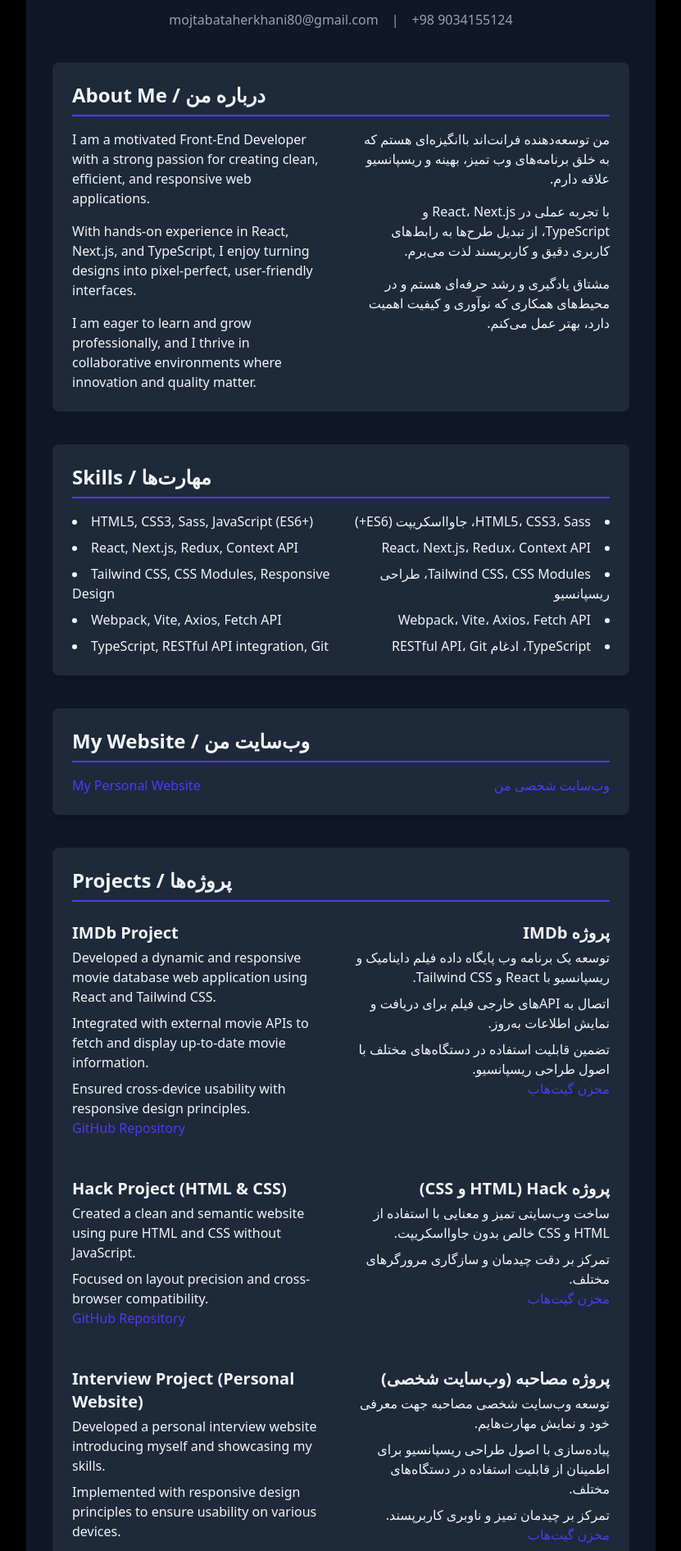
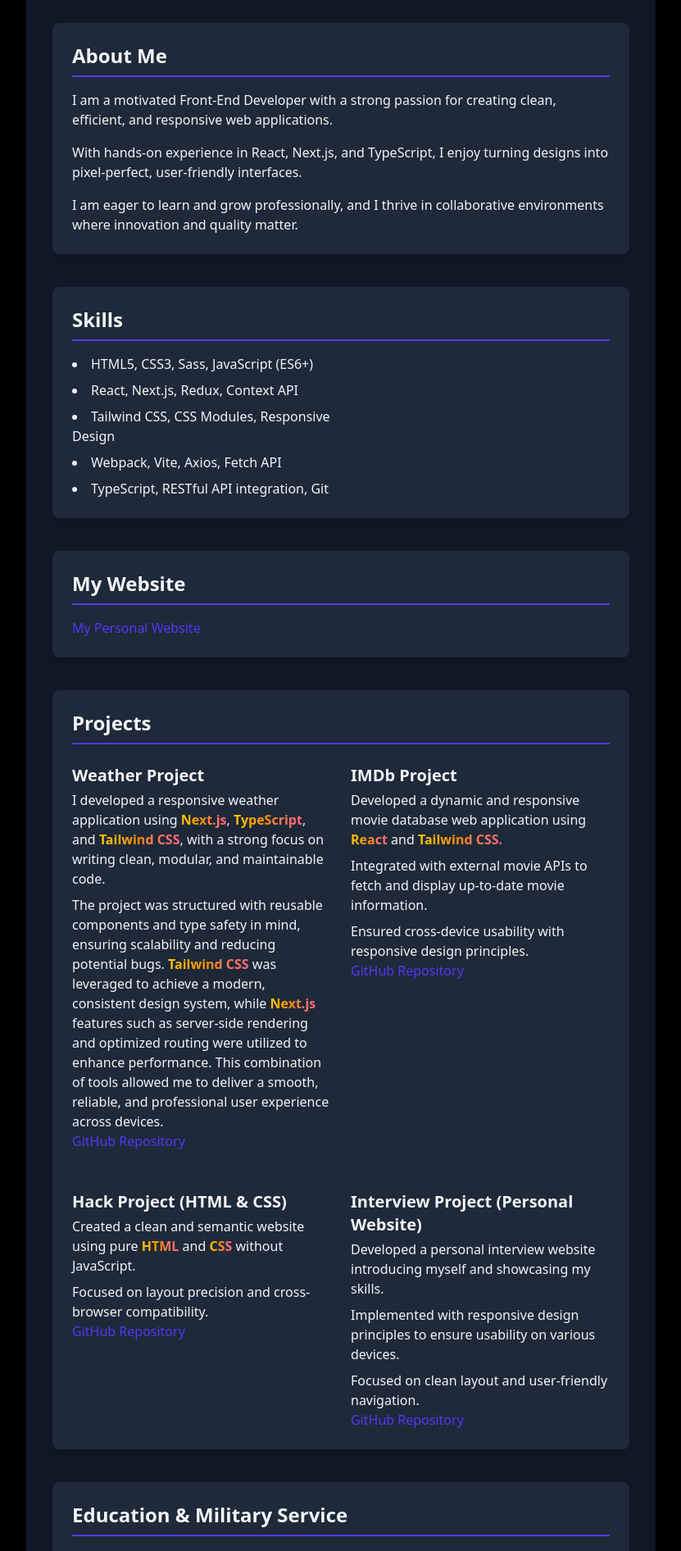
Before and after one commit to mojitaher/myinterview, a Next.js app: page /Resum in a window 1280 px wide. Shown: the part 160-2052 px from the top of the page at 82% size, without its empty margins (224-1055 px from the left). Built offline with nearby package versions, Linux system fonts and the light colour scheme.

Commit message:
resume updated

```diff
--- a/src/app/Resum/page.tsx
+++ b/src/app/Resum/page.tsx
@@ -16,14 +16,15 @@ export default function Resume() {
           </button>
         </div>
       </div>
+
       <div className="max-w-3xl mx-auto p-8 bg-gray-50 dark:bg-gray-900 rounded-lg shadow-lg font-sans text-gray-800 dark:text-gray-100">
         {/* Header */}
         <header className="mb-10 text-center">
           <h1 className="text-5xl font-extrabold tracking-tight mb-1 text-indigo-700 dark:text-indigo-400">
-            Mojtaba Taherkhani / مجتبی طاهرخانی
+            Mojtaba Taherkhani
           </h1>
           <p className="text-xl font-semibold text-gray-600 dark:text-gray-400">
-            Front-End Developer / توسعه‌دهنده فرانت‌اند
+            Front-End Developer
           </p>
           <div className="mt-3 text-gray-600 dark:text-gray-400 space-x-4">
             <a
@@ -42,10 +43,9 @@ export default function Resume() {
         {/* About Me */}
         <section className="mb-10 p-6 bg-white dark:bg-gray-800 rounded-lg shadow-md">
           <h2 className="text-2xl font-semibold border-b-2 border-indigo-600 pb-2 mb-4">
-            About Me / درباره من
+            About Me
           </h2>
-          <div className="grid grid-cols-1 md:grid-cols-2 gap-6">
-            <div className="text-left">
+          <div>
             <p>
               I am a motivated Front-End Developer with a strong passion for
               creating clean, efficient, and responsive web applications.
@@ -60,27 +60,12 @@ export default function Resume() {
               collaborative environments where innovation and quality matter.
             </p>
           </div>
-            <div className="text-right" dir="rtl">
-              <p>
-                من توسعه‌دهنده فرانت‌اند باانگیزه‌ای هستم که به خلق برنامه‌های
-                وب تمیز، بهینه و ریسپانسیو علاقه دارم.
-              </p>
-              <p className="mt-4">
-                با تجربه عملی در React، Next.js و TypeScript، از تبدیل طرح‌ها به
-                رابط‌های کاربری دقیق و کاربرپسند لذت می‌برم.
-              </p>
-              <p className="mt-4">
-                مشتاق یادگیری و رشد حرفه‌ای هستم و در محیط‌های همکاری که نوآوری
-                و کیفیت اهمیت دارد، بهتر عمل می‌کنم.
-              </p>
-            </div>
-          </div>
         </section>
 
         {/* Skills */}
         <section className="mb-10 p-6 bg-white dark:bg-gray-800 rounded-lg shadow-md">
           <h2 className="text-2xl font-semibold border-b-2 border-indigo-600 pb-2 mb-4">
-            Skills / مهارت‌ها
+            Skills
           </h2>
           <div className="grid grid-cols-1 md:grid-cols-2 gap-6">
             <ul className="list-disc list-inside space-y-2 text-left">
@@ -90,23 +75,13 @@ export default function Resume() {
               <li>Webpack, Vite, Axios, Fetch API</li>
               <li>TypeScript, RESTful API integration, Git</li>
             </ul>
-            <ul
-              className="list-disc list-inside space-y-2 text-right"
-              dir="rtl"
-            >
-              <li>HTML5، CSS3، Sass، جاوااسکریپت (ES6+)</li>
-              <li>React، Next.js، Redux، Context API</li>
-              <li>Tailwind CSS، CSS Modules، طراحی ریسپانسیو</li>
-              <li>Webpack، Vite، Axios، Fetch API</li>
-              <li>TypeScript، ادغام RESTful API، Git</li>
-            </ul>
           </div>
         </section>
 
         {/* My Website */}
         <section className="mb-10 p-6 bg-white dark:bg-gray-800 rounded-lg shadow-md">
           <h2 className="text-2xl font-semibold border-b-2 border-indigo-600 pb-2 mb-4">
-            My Website / وب‌سایت من
+            My Website
           </h2>
           <div className="grid grid-cols-1 md:grid-cols-2 gap-6">
             <a
@@ -117,29 +92,74 @@ export default function Resume() {
             >
               My Personal Website
             </a>
-            <a
-              href="https://myinterview-moji.vercel.app/"
-              target="_blank"
-              rel="noopener noreferrer"
-              className="text-indigo-600 hover:underline text-right"
-              dir="rtl"
-            >
-              وب‌سایت شخصی من
-            </a>
           </div>
         </section>
 
         {/* Projects */}
         <section className="mb-10 p-6 bg-white dark:bg-gray-800 rounded-lg shadow-md">
           <h2 className="text-2xl font-semibold border-b-2 border-indigo-600 pb-2 mb-6">
-            Projects / پروژه‌ها
+            Projects
           </h2>
           <div className="grid grid-cols-1 md:grid-cols-2 gap-6">
+            {/* Weather Project */}
+            <div className="mb-6 text-left">
+              <h3 className="text-xl font-semibold mb-1">Weather Project</h3>
+              <p>
+                I developed a responsive weather application using{" "}
+                <strong className="font-bold bg-clip-text text-transparent bg-gradient-to-r from-yellow-400 via-orange-400 to-rose-400 drop-shadow-xl">
+                  Next.js
+                </strong>
+                ,{" "}
+                <strong className="font-bold bg-clip-text text-transparent bg-gradient-to-r from-yellow-400 via-orange-400 to-rose-400 drop-shadow-xl">
+                  TypeScript
+                </strong>
+                , and{" "}
+                <strong className="font-bold bg-clip-text text-transparent bg-gradient-to-r from-yellow-400 via-orange-400 to-rose-400 drop-shadow-xl">
+                  Tailwind CSS
+                </strong>
+                , with a strong focus on writing clean, modular, and
+                maintainable code.
+              </p>
+              <p className="mt-2">
+                The project was structured with reusable components and type
+                safety in mind, ensuring scalability and reducing potential
+                bugs.{" "}
+                <strong className="font-bold bg-clip-text text-transparent bg-gradient-to-r from-yellow-400 via-orange-400 to-rose-400 drop-shadow-xl">
+                  Tailwind CSS
+                </strong>{" "}
+                was leveraged to achieve a modern, consistent design system,
+                while{" "}
+                <strong className="font-bold bg-clip-text text-transparent bg-gradient-to-r from-yellow-400 via-orange-400 to-rose-400 drop-shadow-xl">
+                  Next.js
+                </strong>{" "}
+                features such as server-side rendering and optimized routing
+                were utilized to enhance performance. This combination of tools
+                allowed me to deliver a smooth, reliable, and professional user
+                experience across devices.
+              </p>
+              <a
+                href="https://github.com/mojitaher/weather.git"
+                target="_blank"
+                rel="noopener noreferrer"
+                className="text-indigo-600 hover:underline"
+              >
+                GitHub Repository
+              </a>
+            </div>
+
+            {/* IMDb Project */}
             <div className="mb-6 text-left">
               <h3 className="text-xl font-semibold mb-1">IMDb Project</h3>
               <p>
                 Developed a dynamic and responsive movie database web
-                application using React and Tailwind CSS.
+                application using{" "}
+                <strong className="font-bold bg-clip-text text-transparent bg-gradient-to-r from-yellow-400 via-orange-400 to-rose-400 drop-shadow-xl">
+                  React
+                </strong>{" "}
+                and{" "}
+                <strong className="font-bold bg-clip-text text-transparent bg-gradient-to-r from-yellow-400 via-orange-400 to-rose-400 drop-shadow-xl">
+                  Tailwind CSS.
+                </strong>
               </p>
               <p className="mt-2">
                 Integrated with external movie APIs to fetch and display
@@ -158,35 +178,21 @@ export default function Resume() {
                 GitHub Repository
               </a>
             </div>
-            <div className="mb-6 text-right" dir="rtl">
-              <h3 className="text-xl font-semibold mb-1">پروژه IMDb</h3>
-              <p>
-                توسعه یک برنامه وب پایگاه داده فیلم داینامیک و ریسپانسیو با
-                React و Tailwind CSS.
-              </p>
-              <p className="mt-2">
-                اتصال به APIهای خارجی فیلم برای دریافت و نمایش اطلاعات به‌روز.
-              </p>
-              <p className="mt-2">
-                تضمین قابلیت استفاده در دستگاه‌های مختلف با اصول طراحی
-                ریسپانسیو.
-              </p>
-              <a
-                href="https://github.com/mojitaher/IMDB.git"
-                target="_blank"
-                rel="noopener noreferrer"
-                className="text-indigo-600 hover:underline"
-              >
-                مخزن گیت‌هاب
-              </a>
-            </div>
 
+            {/* Hack Project */}
             <div className="mb-6 text-left">
               <h3 className="text-xl font-semibold mb-1">
                 Hack Project (HTML & CSS)
               </h3>
               <p>
-                Created a clean and semantic website using pure HTML and CSS
+                Created a clean and semantic website using pure{" "}
+                <strong className="font-bold bg-clip-text text-transparent bg-gradient-to-r from-yellow-400 via-orange-400 to-rose-400 ">
+                  HTML
+                </strong>{" "}
+                and{" "}
+                <strong className="font-bold bg-clip-text text-transparent bg-gradient-to-r from-yellow-400 via-orange-400 to-rose-400 ">
+                  CSS
+                </strong>{" "}
                 without JavaScript.
               </p>
               <p className="mt-2">
@@ -201,27 +207,8 @@ export default function Resume() {
                 GitHub Repository
               </a>
             </div>
-            <div className="mb-6 text-right" dir="rtl">
-              <h3 className="text-xl font-semibold mb-1">
-                پروژه Hack (HTML و CSS)
-              </h3>
-              <p>
-                ساخت وب‌سایتی تمیز و معنایی با استفاده از HTML و CSS خالص بدون
-                جاوااسکریپت.
-              </p>
-              <p className="mt-2">
-                تمرکز بر دقت چیدمان و سازگاری مرورگرهای مختلف.
-              </p>
-              <a
-                href="https://github.com/mojitaher/hacker.git"
-                target="_blank"
-                rel="noopener noreferrer"
-                className="text-indigo-600 hover:underline"
-              >
-                مخزن گیت‌هاب
-              </a>
-            </div>
 
+            {/* Interview Project */}
             <div className="text-left">
               <h3 className="text-xl font-semibold mb-1">
                 Interview Project (Personal Website)
@@ -246,47 +233,20 @@ export default function Resume() {
                 GitHub Repository
               </a>
             </div>
-            <div className="text-right" dir="rtl">
-              <h3 className="text-xl font-semibold mb-1">
-                پروژه مصاحبه (وب‌سایت شخصی)
-              </h3>
-              <p>توسعه وب‌سایت شخصی مصاحبه جهت معرفی خود و نمایش مهارت‌هایم.</p>
-              <p className="mt-2">
-                پیاده‌سازی با اصول طراحی ریسپانسیو برای اطمینان از قابلیت
-                استفاده در دستگاه‌های مختلف.
-              </p>
-              <p className="mt-2">تمرکز بر چیدمان تمیز و ناوبری کاربرپسند.</p>
-              <a
-                href="https://github.com/mojitaher/myinterview.git"
-                target="_blank"
-                rel="noopener noreferrer"
-                className="text-indigo-600 hover:underline"
-              >
-                مخزن گیت‌هاب
-              </a>
-            </div>
           </div>
         </section>
 
         {/* Education & Military Service */}
         <section className="mb-6 p-6 bg-white dark:bg-gray-800 rounded-lg shadow-md">
           <h2 className="text-2xl font-semibold border-b-2 border-indigo-600 pb-2 mb-4">
-            Education & Military Service / تحصیلات و خدمت سربازی
+            Education & Military Service
           </h2>
           <div className="grid grid-cols-1 md:grid-cols-2 gap-6">
             <p className="text-left">
               Completed Front-End Development Coding Bootcamp.
             </p>
-            <p className="text-right" dir="rtl">
-              دوره بوت‌کمپ توسعه فرانت‌اند را گذرانده‌ام.
-            </p>
-          </div>
-          <div className="grid grid-cols-1 md:grid-cols-2 gap-6 mt-3">
             <p className="text-left">
               Military Service: Exempted from mandatory military service.
-            </p>
-            <p className="text-right" dir="rtl">
-              وضعیت سربازی: معاف از خدمت به دلیل کفالت.
             </p>
           </div>
         </section>
```
Also changed, not shown: src/app/118.n/en/translationen.json (+7 -0 lines), src/app/118.n/fa/translation.json (+7 -0 lines), src/components/header.tsx (+48 -9 lines), src/components/slider.tsx (+15 -8 lines). Lines whose indentation alone changed are shown as unchanged.
